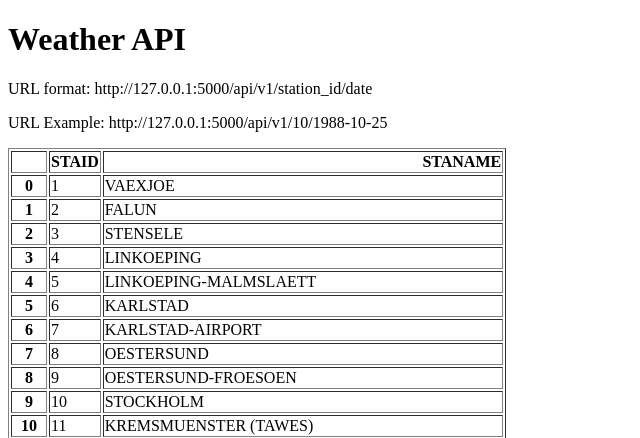
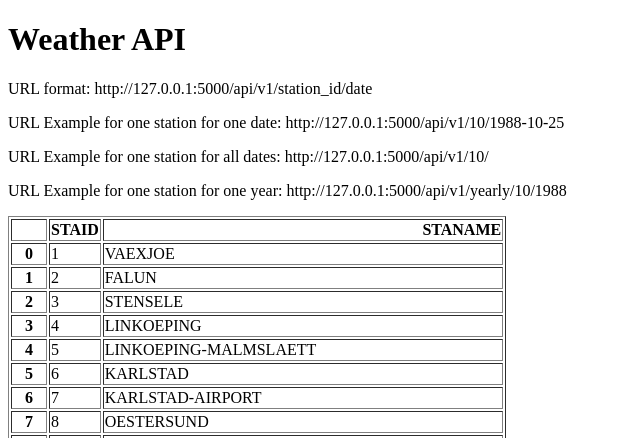
Before and after one commit to peterchay88/Weather-API, a Flask app: page / in a window 1280 px wide. Shown: the top 438 px of the page, without its empty margins (0-640 px from the left). Run offline with Flask 3, Linux system fonts and the light colour scheme.

Commit message:
added the URL path to return the data for one station for one year.

```diff
--- a/main.py
+++ b/main.py
@@ -22,5 +22,22 @@ def about(station, date):
             "temperature": temperature}
 
 
+@app.route("/api/v1/<station>")
+def all_data(station):
+    filename = f"data_small/TG_STAID{str(station).zfill(6)}.txt"
+    df = pd.read_csv(filename, skiprows=20, parse_dates=['    DATE'])
+    result = df.to_dict(orient="records")
+    return result
+
+
+@app.route("/api/v1/yearly/<station>/<year>")
+def yearly(station, year):
+    filename = f"data_small/TG_STAID{str(station).zfill(6)}.txt"
+    df = pd.read_csv(filename, skiprows=20, parse_dates=['    DATE'])
+    df['    DATE'] = df['    DATE'].astype(str)
+    result = df[df['    DATE'].str.startswith(str(year))].to_dict(orient="records")
+    return result
+
+
 if __name__ == "__main__":
-    app.run(debug=True)
+    app.run(debug=True, port=5002)
--- a/templates/home.html
+++ b/templates/home.html
@@ -7,7 +7,9 @@
 <body>
   <h1>Weather API</h1>
   <p>URL format: http://127.0.0.1:5000/api/v1/station_id/date</p>
-  <p>URL Example: http://127.0.0.1:5000/api/v1/10/1988-10-25</p>
+  <p>URL Example for one station for one date: http://127.0.0.1:5000/api/v1/10/1988-10-25</p>
+  <p>URL Example for one station for all dates: http://127.0.0.1:5000/api/v1/10/</p>
+  <p>URL Example for one station for one year: http://127.0.0.1:5000/api/v1/yearly/10/1988</p>
   <p>{{data|safe}}</p>
 </body>
 </html>
```
